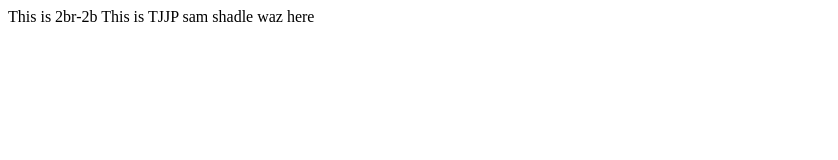
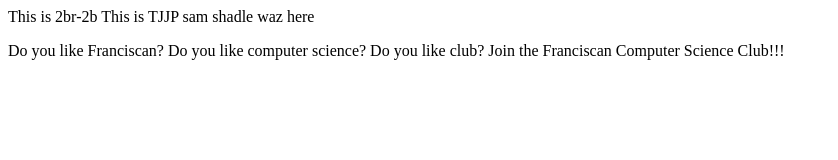
Before and after one commit to dgonzalez002/Franciscan-CS-Club.github.io, a plain HTML site: page contributors.html in a window 1280 px wide. Shown: the whole page, without its empty margins (0-838 px from the left). Drawn offline with Linux system fonts and the light colour scheme.

Commit message:
Added stuff

```diff
--- a/contributors.html
+++ b/contributors.html
@@ -4,3 +4,11 @@
 This is 2br-2b
 This is TJJP
 sam shadle waz here
+
+<p>
+    Do you like Franciscan?
+    Do you like computer science?
+    Do you like club?
+    <wbr>
+    Join the Franciscan Computer Science Club!!!
+</p>
```
